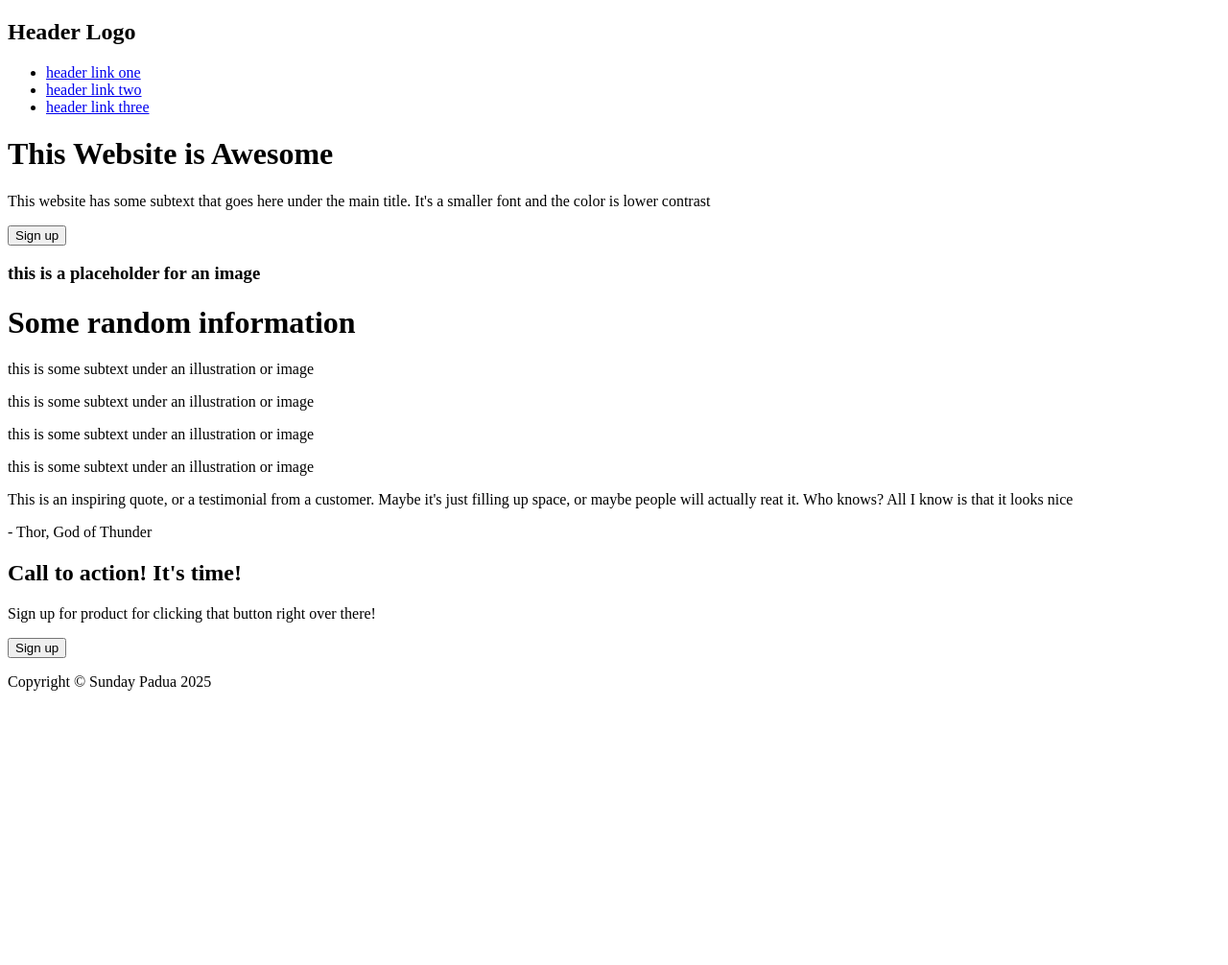
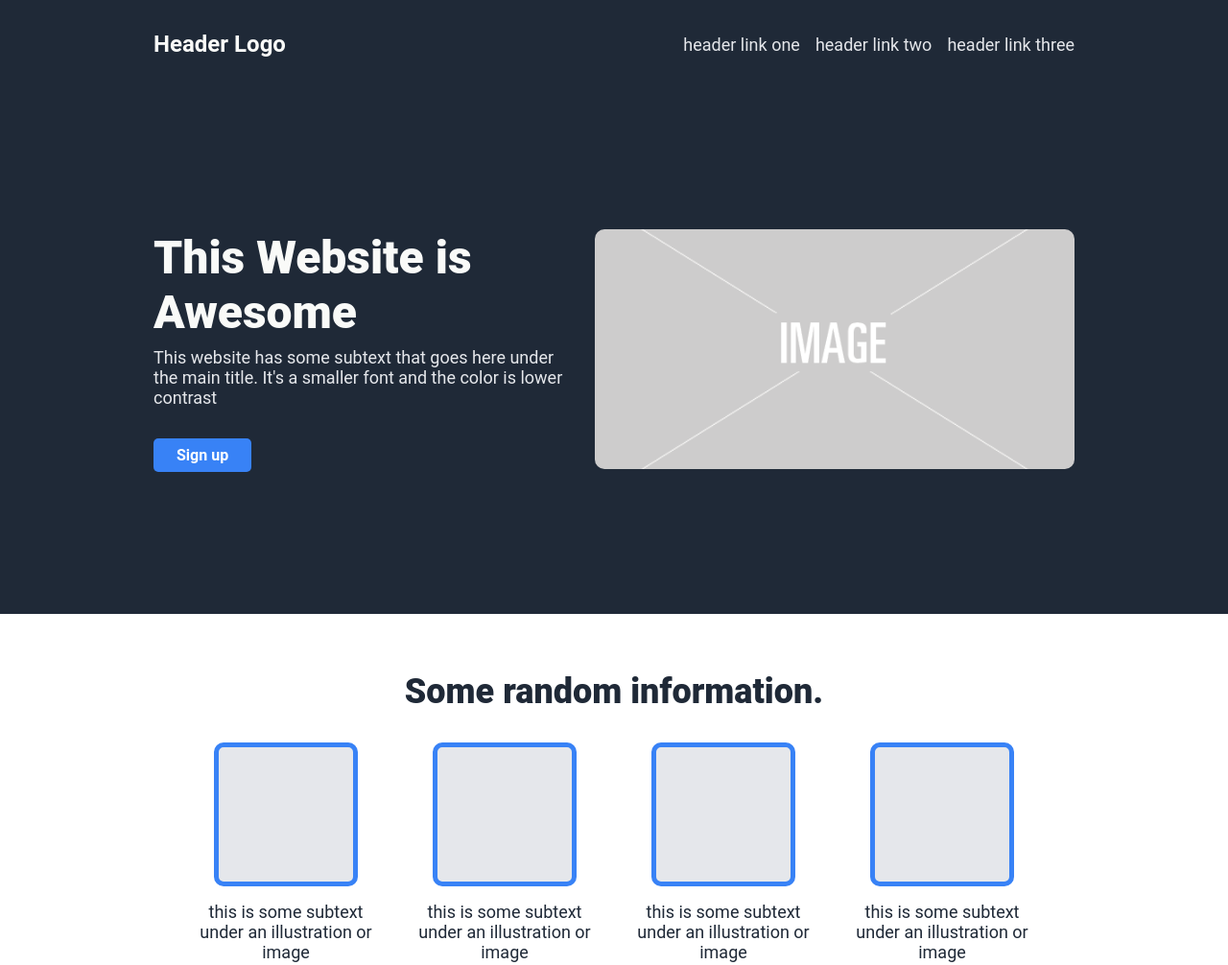
Before and after one commit to NinjaCrack/odin-landing-page, a plain HTML site: page index.html in a window 1280 px wide. Shown: the top 1006 px of the page at 96% size. Before the commit the page ends 800 px from the top, so only its background shows below. Drawn offline with Linux system fonts and the light colour scheme.

Commit message:
add placeholder image and update HTML structure with CSS classes

```diff
--- a/index.html
+++ b/index.html
@@ -4,14 +4,15 @@
     <meta charset="UTF-8">
     <meta name="viewport" content="width=device-width, initial-scale=1.0">
     <title>TOP Landing Page</title>
+    <link rel="stylesheet" href="style.css">
 </head>
 <body>
     <header>
         <nav>
             <div class="logo">
-                <h1>Header Logo</h1>
+                <h1 class="header-logo">Header Logo</h1>
             </div>
-            <ul>
+            <ul class="nav-links">
                 <li><a href="#">header link one</a></li>
                 <li><a href="#">header link two</a></li>
                 <li><a href="#">header link three</a></li>
@@ -25,13 +26,14 @@
                 <button class="hero-btn">Sign up</button>
             </div>
             <div class="hero-right">
-                <h3>this is a placeholder for an image</h3>
+                <img src="img/img-placeholder.png" alt="Placeholder Image" class="hero-img">
             </div>
         </div>
     </header>
-    <div class="info">
-        <h1>Some random information</h1>
+    <div class="container info">
+        <h1 class="info-title">Some random information.</h1>
 
+        <div class="info-content">
             <div class="info-item">
                 <div class="info-img"></div>
                 <p>this is some  subtext under an illustration or image</p>
@@ -52,6 +54,8 @@
                 <p>this is some  subtext under an illustration or image</p>
             </div>
         </div>
+
+    </div>
     <div class="quotes">
         <div class="quote-item">
             <p class="quote-text">This is an inspiring quote, or a testimonial from a customer.
@@ -64,7 +68,7 @@
     <div class="signup-wrapper">
         <div class="signup-body">
             <div class="signup-left">
-                <h2 class="signup-title">Call to action! It's time!</h2>
+                <h1 class="signup-title">Call to action! It's time!</h1>
                 <p class="signup-text">Sign up for product for clicking that button right over there!</p>
             </div>
             <div class="signup-right">
--- a/style.css
+++ b/style.css
@@ -0,0 +1,234 @@
+* {
+    font-family: roboto, sans-serif;
+    box-sizing: border-box;
+    margin: 0;
+    padding: 0;
+}
+
+.container {
+    max-width: 1200px;
+    padding: 60px 12.5vw;
+    margin: 0 auto;
+}
+
+body{
+    display: flex;
+    flex-direction: column;
+}
+
+header {
+    background-color: #1F2937;
+    height: 80vh;
+    display: flex;
+    flex-direction: column;
+}
+
+nav {
+    display: flex;
+    justify-content: space-between;
+    align-items: center;
+    padding: 2rem 12.5vw;
+}
+
+.nav-links {
+    list-style: none;
+    display: flex;
+    gap: 1rem;
+}
+
+.header-logo {
+    font-size: 24px;
+    color: #F9FAF8;
+}
+.nav-links li a {
+    text-decoration: none;
+    color: #E5E7EB;
+    font-size: 18px;
+}
+
+/* hero section */
+.hero {
+    flex: 1;
+    display: flex;
+    justify-content: space-between;
+    align-items: center;
+    gap: 1.5rem;
+    padding: 0 12.5vw;
+}
+.hero-img {
+    width: 500px;
+    height: 250px;
+    object-fit: cover;
+    border-radius: 10px;
+}
+
+.hero-left {
+    display: flex;
+    flex-wrap: wrap;
+    gap: .5rem;
+}
+
+.hero-title {
+    font-size: 48px;
+    color: #F9FAF8;
+    font-weight: 900;
+}
+
+.hero-text {
+    font-size: 18px;
+    color: #E5E7Eb;
+}
+
+.hero-btn {
+    background-color: #3882F6;
+    color: #fff;
+    padding: 0.5rem 1.5rem;
+    border-radius: 5px;
+    border: none;
+    font-size: 16px;
+    font-weight: 700;
+    margin-top: 1.5rem;
+    cursor: pointer;
+}
+
+
+/* info Section */
+
+.info-title {
+    font-size: 36px;
+    color: #1F2937;
+    text-align: center;
+    font-weight: 900;
+    margin-bottom: 2rem;
+}
+
+.info-img {
+    width: 150px;
+    height: 150px;
+    background-color: #E5E7EB;
+    border-radius: 10px;
+    border: 5px solid #3882F6;
+    margin-bottom: 1rem;
+    text-align: center;
+}
+
+.info-content {
+    display: flex;
+    justify-content: center;
+    align-items: center;
+    gap: 2rem;
+
+}
+
+.info-item {
+    max-width: 200px;
+    display: flex;
+    flex-direction: column;
+    align-items: center;
+
+}
+
+.info-item p {
+    font-size: 18px;
+    color: #1F2937;
+    max-width: 400px;
+    text-align: center;
+}
+
+/* quotes section */
+
+.quotes {
+    background-color: #E5E7EB;
+    display: flex;
+    justify-content: center;
+    align-items: center;
+    flex-direction: column;
+    padding: 80px 12.5vw;
+}
+.quote-item {
+    max-width: 800px;
+    display: flex;
+    flex-direction: column;
+    padding: 2rem;
+    background: none;
+}
+
+.quote-text {
+    font-size: 36px;
+    color: #1F2937;
+    font-style: italic;
+    font-weight: 300;
+    line-height: 1.4;
+    text-align: left;
+}
+
+.quote-author {
+    align-self: flex-end;
+    font-size: 24px;
+    color: #1F2937;
+    font-weight: 600;
+    margin-top: 1rem;
+}
+
+/* signup section */
+.signup-wrapper {
+    display: flex;
+    justify-content: center;
+    align-items: center;
+    padding: 80px 12.5vw;
+
+}
+
+.signup-body {
+    background-color: #3882F6;
+    display: flex;
+    justify-content: space-between;
+    align-items: center;
+    padding: 2rem 4rem;
+    border-radius: 10px;
+    gap: 2rem;
+    width: 100%;
+    max-width: 1200px;
+}
+
+.signup-left {
+    color: #F9FAF8;
+}
+
+.signup-title {
+    font-size: 24px;
+    font-weight: 900;
+    margin-bottom: 0.5rem;
+}
+
+.signup-text {
+    font-size: 16px;
+    font-weight: 400;
+    color: #F9FAF8;
+}
+.signup-btn {
+    background-color: transparent;
+    border: 2px solid #F9FAF8;
+    color: #F9FAF8;
+    padding: 0.5rem 2rem;
+    border-radius: 8px;
+    font-size: 16px;
+    font-weight: 700;
+    text-align: center;
+    cursor: pointer;
+}
+
+/* footer */
+
+footer {
+    background-color: #1F2937;
+    padding: 2rem 0;
+}
+
+.footer-text {
+    color: #F9FAF8;
+    text-align: center;
+    font-size: 18px;
+    font-weight: 400;
+    margin: 0 auto;
+}
```
Also changed, not shown: img/img-placeholder.png (added). Lines whose indentation alone changed are shown as unchanged.
